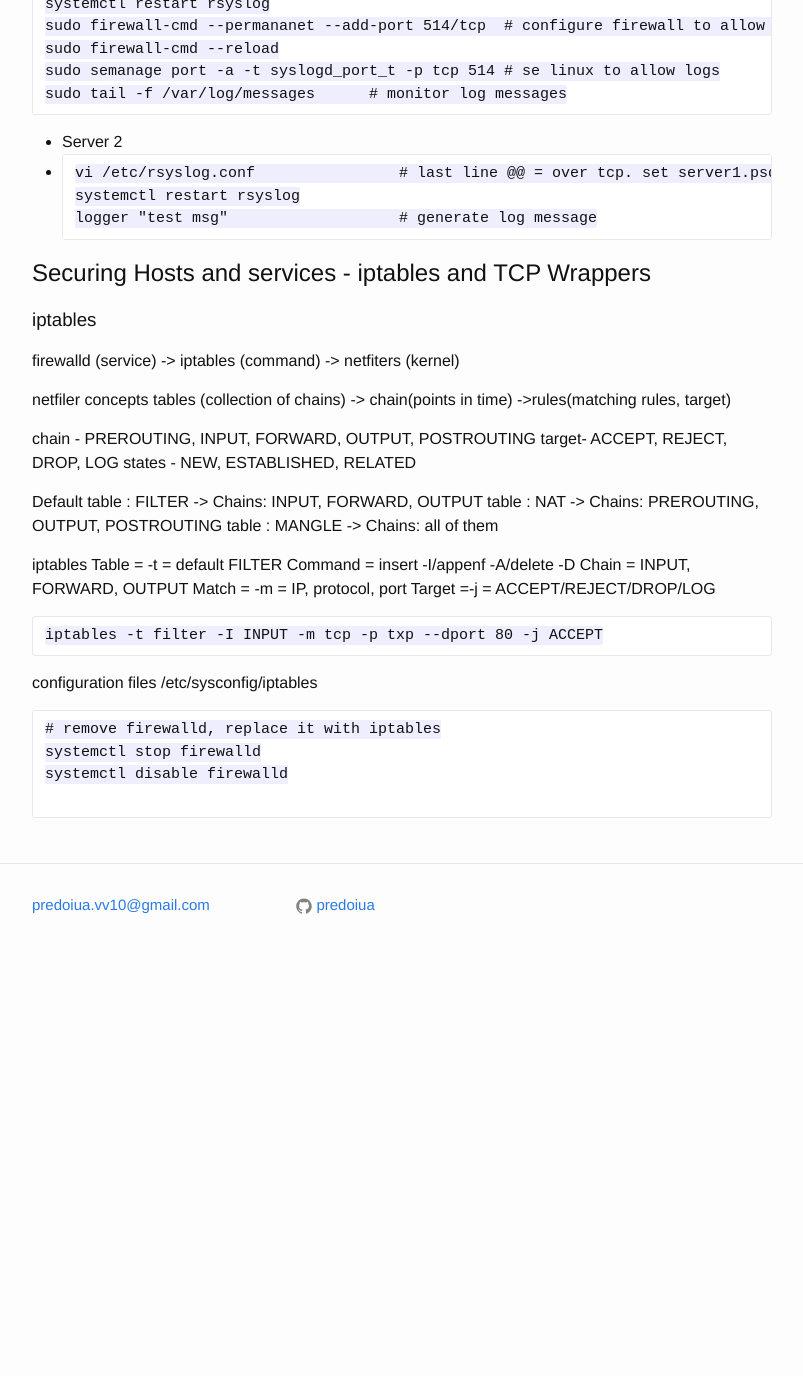
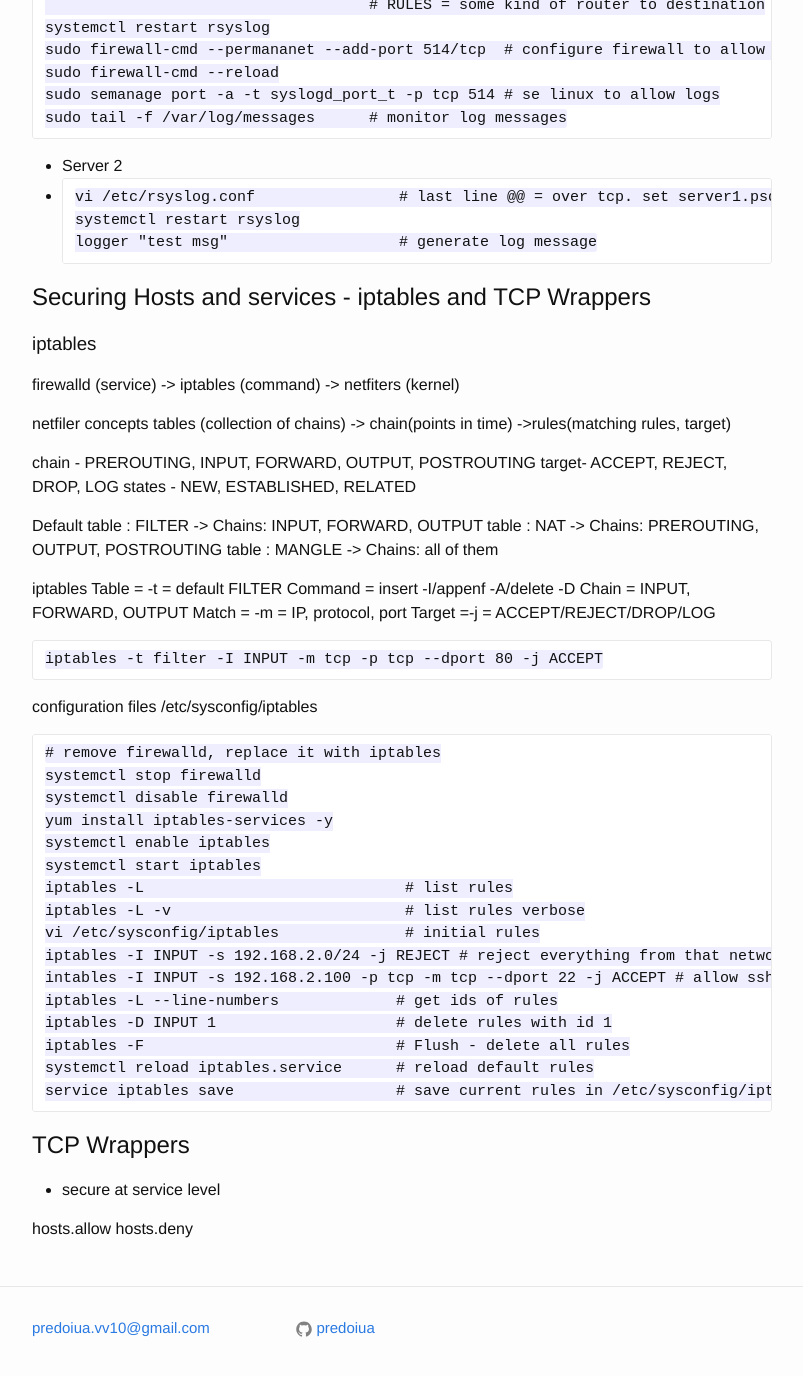
Before and after one commit to predoiua/predoiua.github.io, a Jekyll site: the page built from tutorials/linux/lfce/lfce_network_and_host_security.md, in a window 1280 px wide and 1400 px high, scrolled down 1794 px. Shown: the top 1376 px of the window, without its empty margins (238-1041 px from the left). Built offline with Jekyll 4.4.1, drawn with Linux system fonts in a browser that asks for light colours; before the commit the page ends 2771 px from its top, so only the background shows below that.

```diff
--- a/tutorials/linux/lfce/lfce_network_and_host_security.md
+++ b/tutorials/linux/lfce/lfce_network_and_host_security.md
@@ -122,7 +122,7 @@ Match = -m  = IP, protocol, port
 Target =-j = ACCEPT/REJECT/DROP/LOG
 
 ~~~
-iptables -t filter -I INPUT -m tcp -p txp --dport 80 -j ACCEPT
+iptables -t filter -I INPUT -m tcp -p tcp --dport 80 -j ACCEPT
 ~~~
 
 configuration files /etc/sysconfig/iptables
@@ -131,5 +131,25 @@ configuration files /etc/sysconfig/iptables
 # remove firewalld, replace it with iptables
 systemctl stop firewalld
 systemctl disable firewalld
+yum install iptables-services -y
+systemctl enable iptables
+systemctl start iptables
+iptables -L                             # list rules
+iptables -L -v                          # list rules verbose
+vi /etc/sysconfig/iptables              # initial rules
+iptables -I INPUT -s 192.168.2.0/24 -j REJECT # reject everything from that network
+intables -I INPUT -s 192.168.2.100 -p tcp -m tcp --dport 22 -j ACCEPT # allow ssh form that host
+iptables -L --line-numbers             # get ids of rules
+iptables -D INPUT 1                    # delete rules with id 1
+iptables -F                            # Flush - delete all rules
+systemctl reload iptables.service      # reload default rules
+service iptables save                  # save current rules in /etc/sysconfig/iptables
+~~~
 
-~~~
+
+## TCP Wrappers
+
+- secure at service level
+
+hosts.allow
+hosts.deny
```
Also changed, not shown: tutorials/linux/lfcs/lfcs_2_linux_operation_essentials.md (+1 -1 lines), tutorials/pluralsight/continuous_delivery_using_docker_and_ansible.md (added, +50 -0 lines).
